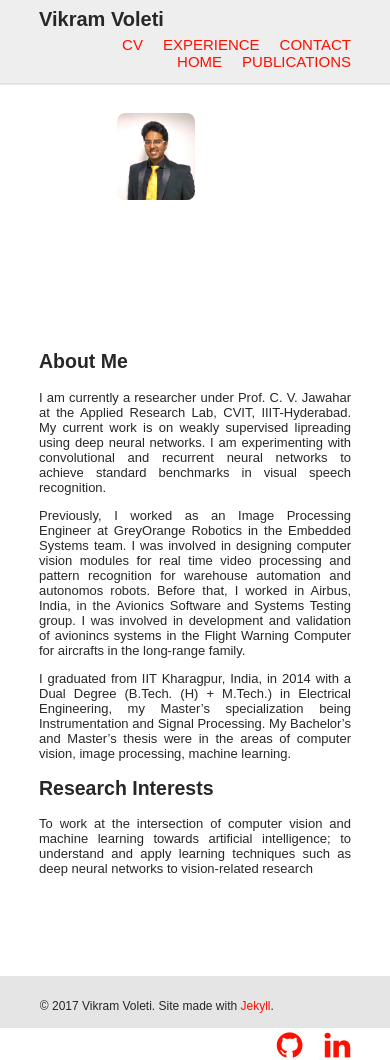
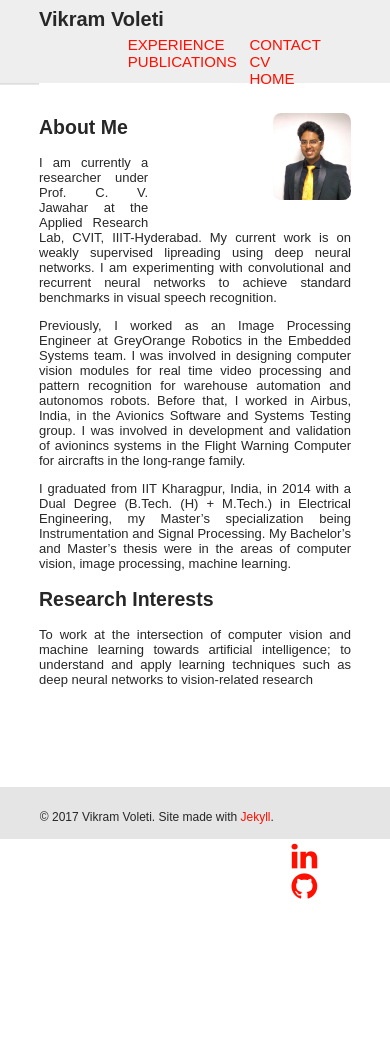
Before and after one commit to voletiv/voletiv.github.io, a Jekyll site: the page built from _pages/index.md, in a window 390 px wide and 1060 px high. Built offline with Jekyll 4.4.1, drawn with Linux system fonts in a browser that asks for light colours; nearby versions of some CDN libraries.

Commit message:
Mobile - profile pic, publications ul
Former-commit-id: bb413eddf821069d209d04b11db2d823441af673

```diff
--- a/_sass/_style.scss
+++ b/_sass/_style.scss
@@ -205,8 +205,8 @@
         height: 50px;
     }
     .nav-list {
-        // width: 80px;
-        margin: 0px 0px 0px 20px;
+        width: 30%;
+        // margin: 0px 0px 0px 20px;
         // background-color: #eeeeee;
         // border: 1px solid darken(#ffffff, 20%);
     }
--- a/_sass/typography.scss
+++ b/_sass/typography.scss
@@ -21,13 +21,11 @@
         margin: 0px 0px 10px 0px;
     }
     .publications ul {
-        padding: 0 20px 0 20px;
+        list-style-type: none;
+        // padding: 0 20px 0 20px;
         line-height: 75%;
         text-align: justify;
         @media (max-width: $max-width) {
-            max-width: 100%;
-            margin: 10px auto;
-            padding: 0px auto;
             line-height: 100%;
         }
     }
@@ -60,7 +58,7 @@
         }
         @media (max-width: $max-width) {
             max-width: 75%;
-            margin-right: 50%;
+            margin: 0px 0px 20px 40%;
         }
     }
     img {
```
